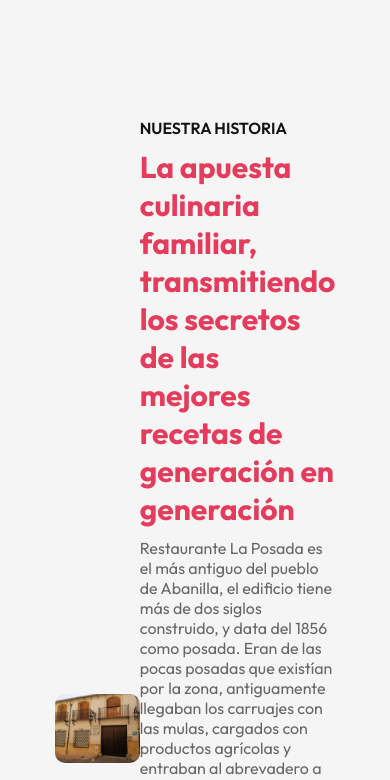
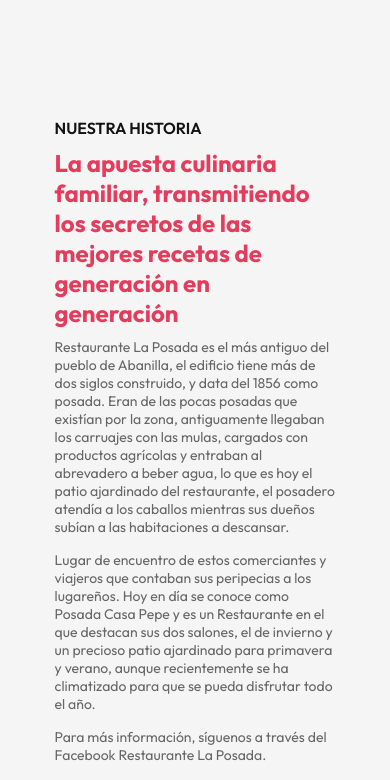
Before and after one commit to mmartins23/laposadacasapepe, a React (Vite) app in the folder laposada/: page / in a window 390 px wide. Shown: the part 2365-3145 px from the top of the page. Built offline with nearby package versions, Linux system fonts and the light colour scheme.

Commit message:
La Posada About Page Media Queries Component

```diff
--- a/laposada/src/components/About/About.css
+++ b/laposada/src/components/About/About.css
@@ -1,39 +1,62 @@
 .about {
-    margin: 100px auto;
-    display: flex;
-    align-items: center;
-    justify-content: space-between;
-    width: 90%;
+    margin: 100px auto; /* Centers the 'about' section and adds space above and below */
+    display: flex; /* Flexbox layout to align the image and text side by side */
+    align-items: center; /* Vertically centers the content */
+    justify-content: space-between; /* Distributes space evenly between the image and text */
+    width: 90%; /* Limits the width of the content to 90% of the viewport */
 }
 
 .about-left {
-    flex-basis: 40%;
+    flex-basis: 40%; /* Left section (image) takes 40% of the available space on larger screens */
 }
 
 .about-right {
-    flex-basis: 56%;
+    flex-basis: 56%; /* Right section (text) takes 56% of the available space on larger screens */
 }
 
 .about-img {
-    width: 100%;
-    border-radius: 10px;
+    width: 100%; /* Image takes the full width of its container */
+    border-radius: 10px; /* Adds rounded corners to the image */
 }
 
 .about h3 {
-    font-weight: 600;
-    font-size: 16px;
-    color: #141212;;
+    font-weight: 600; /* Semi-bold weight for the subheading */
+    font-size: 16px; /* Defines the size of the subheading */
+    color: #141212; /* Dark color for the subheading text */
 }
 
 .about h2 {
-    font-size: 30px;
-    color: #141212;
-    color: #e43c5c;
-    margin: 10px 0;
-    max-width: 400px;
+    font-size: 30px; /* Larger size for the main heading to make it prominent */
+    color: #e43c5c; /* Uses the primary pink color for the main heading */
+    margin: 10px 0; /* Adds space above and below the main heading */
+    max-width: 400px; /* Restricts the width of the heading for better readability */
 }
 
 .about p {
-    color: #676767;
-    margin-bottom: 15px;
+    color: #676767; /* Sets a gray color for paragraph text */
+    margin-bottom: 15px; /* Adds space below each paragraph */
 }
+
+@media (max-width: 1024px) { /* For tablet-sized and smaller screens */
+    .about {
+        flex-direction: column; /* Stacks the image and text vertically instead of side by side */
+    }
+    .about-left {
+        flex-basis: 100%; /* The image takes up the full width of the screen */
+        margin: 20px 0; /* Adds margin above and below the image */
+        order: 2; /* Moves the image below the text */
+    }
+    .about-right {
+        flex-basis: 100%; /* The text takes up the full width of the screen */
+        order: 1; /* Ensures the text is placed above the image */
+    }
+}
+
+@media (max-width: 800px) { /* For mobile-specific adjustments */
+    .about h2 {
+        font-size: 24px; /* Reduces the size of the main heading for smaller screens */
+    }
+    .about p {
+        font-size: 14px; /* Reduces the size of paragraph text for readability on mobile */
+    }
+}
```
